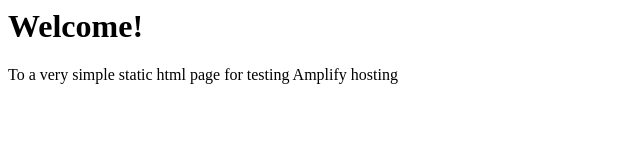
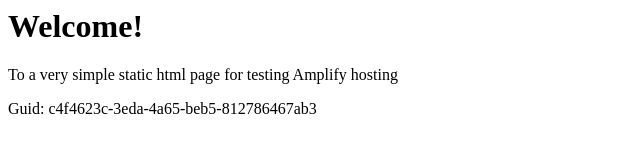
Before and after one commit to aws-aemilia-syd/Github-PR-Commit-Integration-Test-DoNotTouch-v1-prod-ap-southeast-2, a website: page src/index.html in a window 1280 px wide. Shown: the whole page, without its empty margins (0-640 px from the left). Drawn offline with Linux system fonts and the light colour scheme.

Commit message:
commit from integ tests

```diff
--- a/src/index.html
+++ b/src/index.html
@@ -1,3 +1,5 @@
+
+
 <html lang="en">
 
 <head>
@@ -10,6 +12,6 @@
 <body>
     <h1>Welcome!</h1>
     <p>To a very simple static html page for testing Amplify hosting</p>
-</body>
+    <p>Guid: c4f4623c-3eda-4a65-beb5-812786467ab3</p></body>
 
 </html>
```
